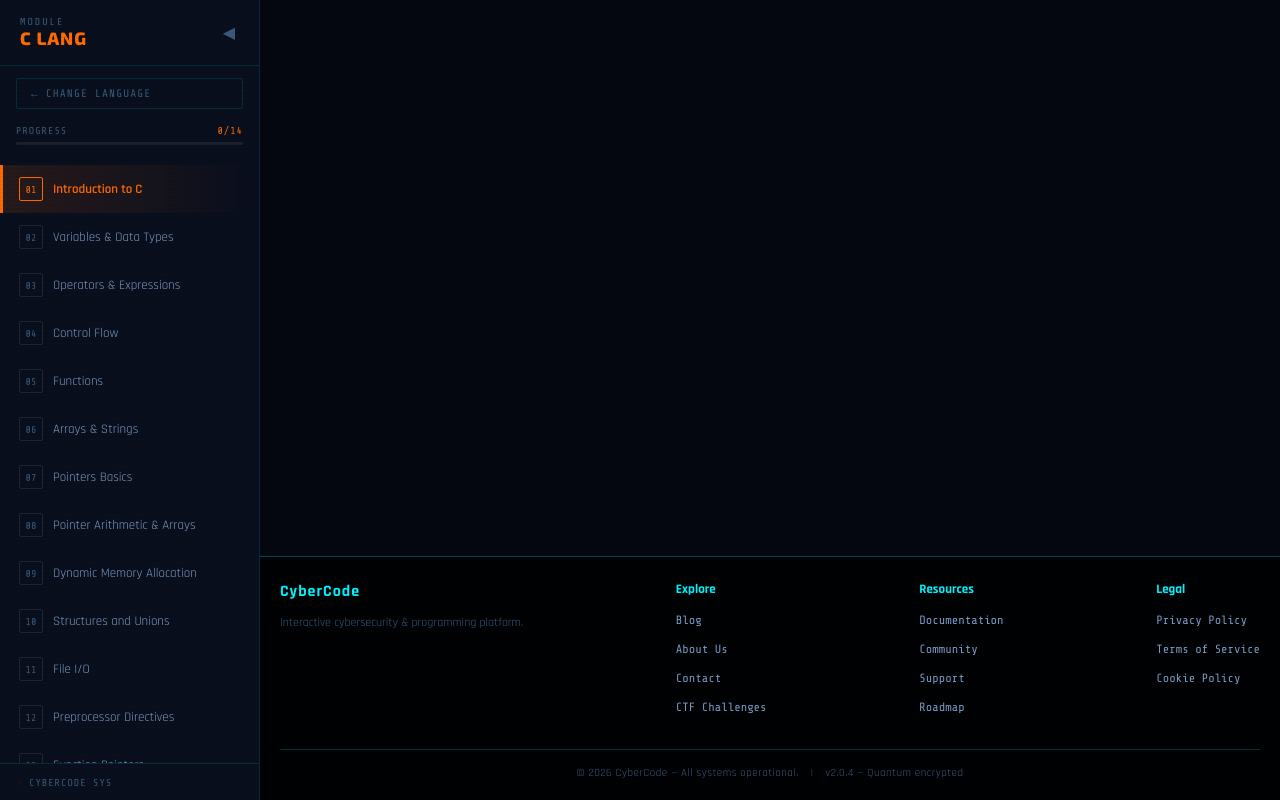
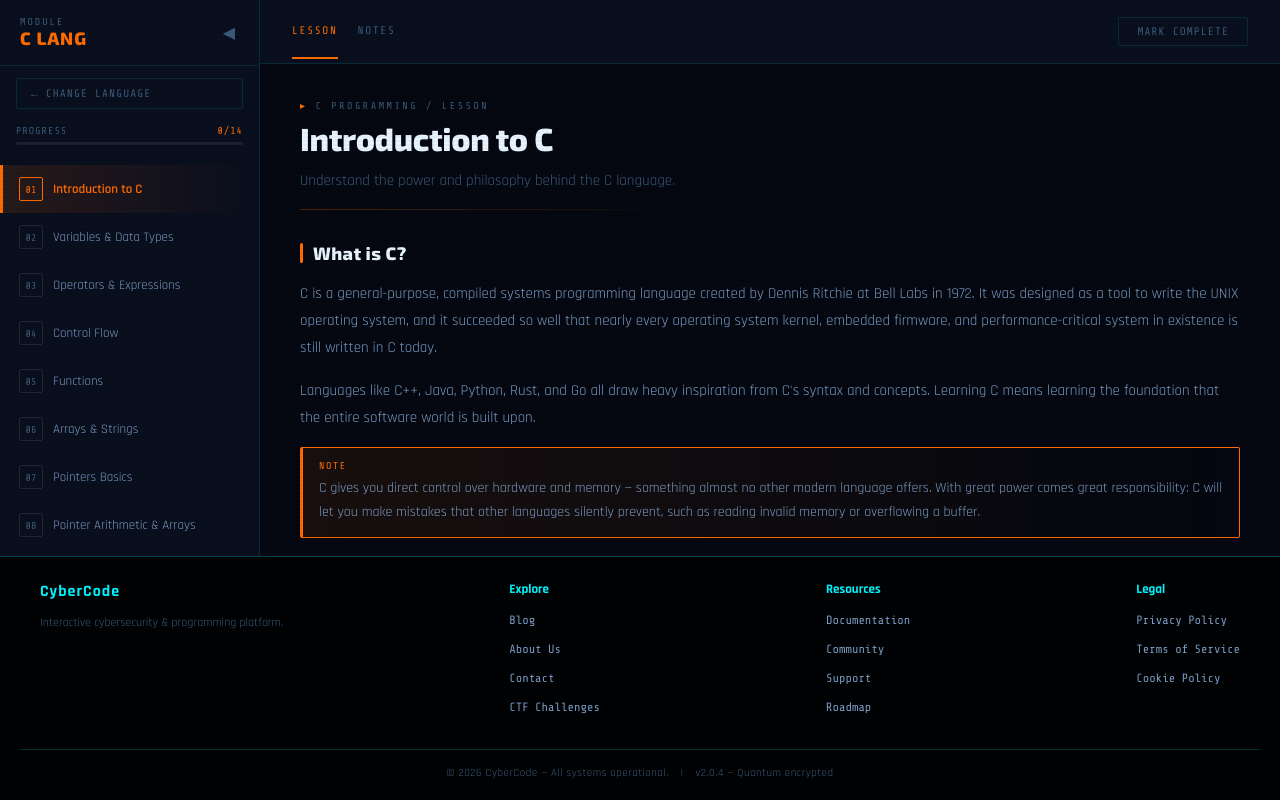
Before and after one commit to StefanCerempei/cybercode, a React (Create React App) app: page / in a window 1280 px wide. Both pictures are taken after a click on the element 466 px from the left and 542 px from the top of the page. Built offline with nearby package versions, Linux system fonts and the light colour scheme.

Commit message:
Bug repaired

```diff
--- a/src/pages/LessonsPage.jsx
+++ b/src/pages/LessonsPage.jsx
@@ -2,7 +2,7 @@ import React from 'react';
 import { Helmet } from 'react-helmet-async';
 import Sidebar from '../components/Sidebar.jsx';
 import LessonView from '../components/LessonView.jsx';
-import Footer from "../components/Footer";
+import Footer from '../components/Footer.jsx'; // asigură-te că e .jsx
 
 export default function LessonsPage({
                                         language,
@@ -15,7 +15,6 @@ export default function LessonsPage({
                                         onPrev,
                                         onMarkComplete,
                                     }) {
-    // Valori implicite în caz că nu există lecție curentă
     const pageTitle = currentLesson
         ? `${currentLesson.title} – CyberCode (${language === 'python' ? 'Python' : 'C'})`
         : `CyberCode – Învață ${language === 'python' ? 'Python' : 'C'}`;
@@ -33,7 +32,19 @@ export default function LessonsPage({
                 <meta name="robots" content="index, follow" />
             </Helmet>
 
-            <div style={{ display: 'flex', height: '100vh', overflow: 'hidden' }}>
+            {/* Container principal pe coloană, întreaga înălțime */}
+            <div style={{
+                display: 'flex',
+                flexDirection: 'column',
+                height: '100vh',
+                overflow: 'hidden'
+            }}>
+                {/* Zona principală (Sidebar + LessonView) - ocupă tot spațiul disponibil */}
+                <div style={{
+                    display: 'flex',
+                    flex: 1,
+                    overflow: 'hidden'
+                }}>
                     <Sidebar
                         language={language}
                         lessons={lessons}
@@ -53,7 +64,10 @@ export default function LessonsPage({
                             onMarkComplete={onMarkComplete}
                         />
                     )}
-                <Footer></Footer>
+                </div>
+
+                {/* Footer - fixat jos, nu mai face parte din zona de scroll */}
+                <Footer />
             </div>
         </>
     );
```
Lines whose indentation alone changed are shown as unchanged.
